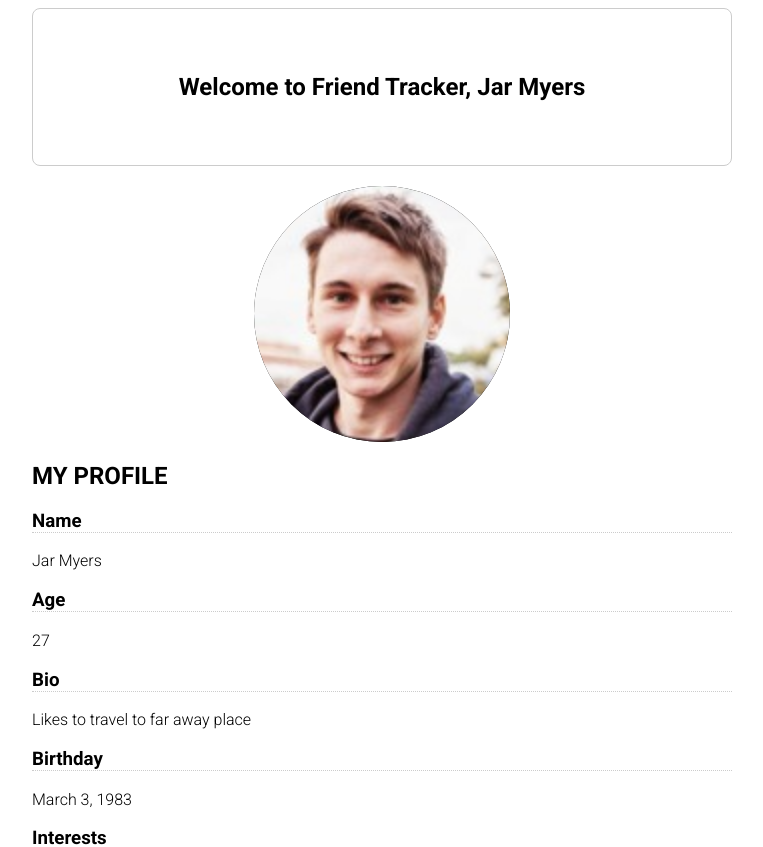
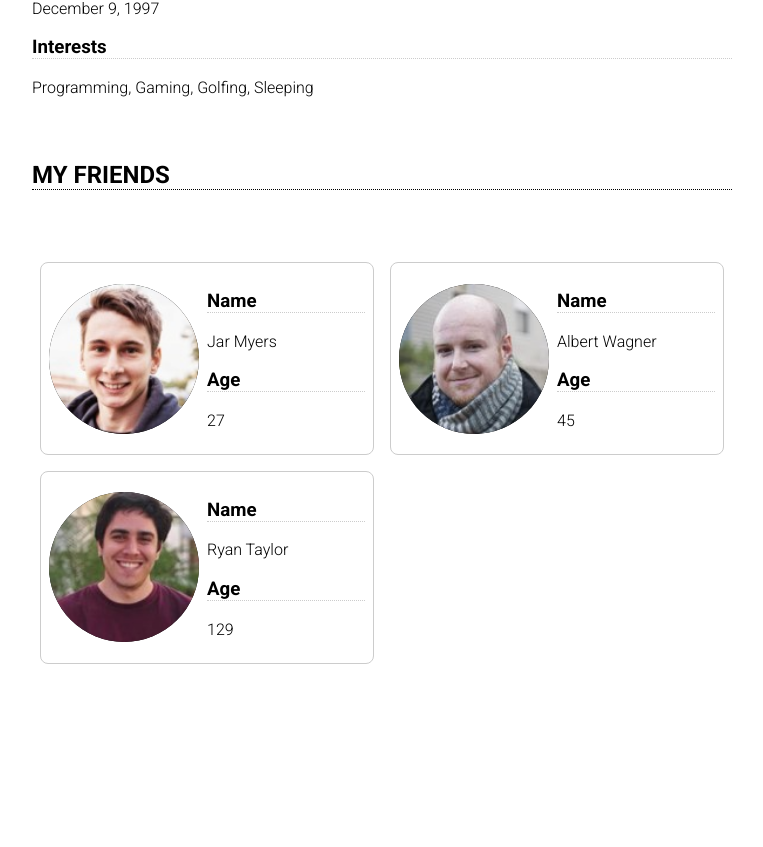
Before and after one commit to brettshackett/friend-tracker, a React (Create React App) app: page / in a window 1280 px wide. Shown: the part 973-1820 px from the top of the page, without its empty margins (258-1021 px from the left). After the commit the page ends 1645 px from the top, so only its background shows below. Built offline with nearby package versions, Linux system fonts and the light colour scheme.

Commit message:
added PropTypes and introduced to event handling

```diff
--- a/package.json
+++ b/package.json
@@ -34,5 +34,8 @@
       "last 1 firefox version",
       "last 1 safari version"
     ]
+  },
+  "devDependencies": {
+    "prop-types": "^15.8.1"
   }
 }
--- a/src/App.css
+++ /dev/null
@@ -1,4 +0,0 @@
-.content-container{
-  margin: auto;
-  max-width: 700px;
-}
--- a/src/App.js
+++ b/src/App.js
@@ -1,21 +1,29 @@
-import './App.css';
+import styles from  './App.module.css';
 import { ProfileInfo } from './ProfileInfo';
 import { WelcomeMessage } from './Welcome';
 import { myProfileData, friendsData } from './data';
+import { PersonCard } from './PersonCard';
 
 export const App = () => {
   return(
     <>
     <h1>Friend Tracker</h1>
-    <div className='content-container'>
-      <WelcomeMessage name={myProfileData.name} />
+    <div className={styles.contentContainer}>
+      <WelcomeMessage name= {myProfileData.name} />
+      <h2 className = {styles.contentHeading}>My Profile</h2>
       <ProfileInfo person={myProfileData} />
-      <WelcomeMessage name={friendsData[0].name} />
-      <ProfileInfo person={friendsData[0]} />
-      <WelcomeMessage name={friendsData[1].name} />
-      <ProfileInfo person={friendsData[1]} />
-      <WelcomeMessage name={friendsData[2].name} />
-      <ProfileInfo person={friendsData[2]} />
+      <h2 className = {styles.contentHeading}>My Friends</h2>
+      <div className = {styles.peopleList}>
+        <div className = {styles.peopleListItem}>
+          <PersonCard person = {friendsData[0]} />
+        </div>
+        <div className = {styles.peopleListItem}>
+          <PersonCard person = {friendsData[1]} />
+        </div>
+        <div className = {styles.peopleListItem}>
+          <PersonCard person = {friendsData[2]} />
+        </div>
+      </div>
     </div>
     </>
   )
--- /dev/null
+++ b/src/App.module.css
@@ -0,0 +1,21 @@
+.contentContainer{
+  margin: auto;
+  max-width: 700px;
+}
+
+.contentHeading{
+  border-bottom: 1px dotted black;
+  margin: 64px 0;
+  text-transform: uppercase;
+}
+
+.peopleList{
+  display: flex;
+  flex-wrap: wrap;
+}
+
+.peopleListItem{
+  box-sizing: border-box;
+  padding: 8px;
+  width: 50%;
+}
--- /dev/null
+++ b/src/PersonCard.js
@@ -0,0 +1,35 @@
+import styles from './PersonCard.module.css';
+import PropTypes from 'prop-types';
+
+const PersonCard = ({
+    person: { profilePicUrl, name, age }
+}) => {
+    return (
+        <div className = {styles.card}>
+            <div className = {styles.profilePicLeft}>
+                <div className = {styles.profilePicWrap}>
+                    <img
+                        className = {styles.profilePic}
+                        src = {profilePicUrl}
+                        alt = "" />
+                </div>
+            </div>
+            <div className = {styles.cardDetails}>
+                <h3>Name</h3>
+                <p>{name}</p>
+                <h3>Age</h3>
+                <p>{age}</p>
+            </div>
+        </div>
+    )
+}
+
+PersonCard.propTypes = {
+    person: PropTypes.shape({
+        name: PropTypes.string.isRequired,
+        profilePicUrl: PropTypes.string,
+        age: PropTypes.number
+    }).isRequired,
+};
+
+export {PersonCard};
--- /dev/null
+++ b/src/PersonCard.module.css
@@ -0,0 +1,30 @@
+.card{
+    border: 1px solid #ccc;
+    border-radius: 8px;
+    display: flex;
+    padding: 8px;
+}
+
+.profilePicLeft{
+    align-items: center;
+    flex: 1;
+    display: flex;
+}
+
+.profilePicWrap{
+    width: 150px;
+    height: 150px;
+    border-radius: 50%;
+    overflow: hidden;
+    background-color: black;
+    display: inline-block;
+    vertical-align: middle;
+}
+
+.profilePic{
+    width: 100%;
+}
+
+.cardDetails{
+    flex: 1;
+}
--- a/src/ProfileInfo.js
+++ b/src/ProfileInfo.js
@@ -1,31 +1,47 @@
-import './ProfileInfo.css';
+import PropTypes from 'prop-types'
+import styles from './ProfileInfo.module.css';
 
-export const ProfileInfo = ({
+const ProfileInfo = ({
     person: { profilePicUrl, name, age, bio, dob, interests }
 }) => {
     // props destructered
-
+    const displaySummary = message =>{
+        alert(`${name} is ${age} years old. ${message}`)
+    }
     return (
         <>
-        <div className="profile-pic-container">
-            <div className="profile-pic-wrap">
+        <div className={styles.profilePicContainer}>
+            <div className={styles.profilePicWrap}>
                 <img
-                className='profile-pic'
+                className={styles.profilePic}
                 src= {profilePicUrl}
                 alt={`${name} smiling`} />
             </div>
         </div>
-            <h2 className="content-heading">My Profile</h2>
-            <h3>Name</h3>
-            <p>{name}</p>
-            <h3>Age</h3>
-            <p>{age}</p>
-            <h3>Bio</h3>
-            <p>{bio}</p>
-            <h3>Birthday</h3>
-            <p>{dob}</p>
-            <h3>Interests</h3>
-            <p>{interests.join(', ')}</p>
+        <button onClick={() => displaySummary('Hi there.')}>Display Summary</button>
+        <h3 className = {styles.detailHeading}>Name</h3>
+        <p>{name}</p>
+        <h3 className = {styles.detailHeading}>Age</h3>
+        <p>{age}</p>
+        <h3 className = {styles.detailHeading}>Bio</h3>
+        <p>{bio}</p>
+        <h3 className = {styles.detailHeading}>Birthday</h3>
+        <p>{dob}</p>
+        <h3 className = {styles.detailHeading}>Interests</h3>
+        <p>{interests.join(', ')}</p>
         </>
       );
 }
+
+ProfileInfo.propTypes = {
+    person: PropTypes.shape({
+        name: PropTypes.string.isRequired,
+        profilePicUrl: PropTypes.string,
+        age: PropTypes.number,
+        bio: PropTypes.string,
+        dob: PropTypes.string,
+        interests: PropTypes.arrayOf(PropTypes.string).isRequired
+    }).isRequired,
+}
+
+export {ProfileInfo}
--- a/src/ProfileInfo.css
+++ b/src/ProfileInfo.module.css
@@ -2,16 +2,12 @@ h3{
     border-bottom: 1px dotted #ccc;
 }
 
-.content-heading{
-    text-transform: uppercase;
-}
-
-.profile-pic-container{
+.profilePicContainer{
     display: flex;
     justify-content: center;
 }
 
-.profile-pic-wrap{
+.profilePicWrap{
     width:256px;
     height: 256px;
     border-radius: 50%;
@@ -21,6 +17,10 @@ h3{
     vertical-align: middle;
 }
 
-.profile-pic{
+.profilePic{
     width: 100%;
 }
+
+.detailHeading{
+    border-bottom: 1px dotted #ccc;
+}
--- a/src/Welcome.js
+++ b/src/Welcome.js
@@ -1,9 +1,15 @@
-// import { myProfileData } from "./data"
-import './Welcome.css'
+import PropTypes from 'prop-types';
+import styles from './Welcome.module.css';
 
 
-export const WelcomeMessage = ({name}) => {
+const WelcomeMessage = ({name}) => {
     return(
-            <h2 className="welcome-message">Welcome to Friend Tracker, {name}</h2>
-    )
+            <h2 className={styles.welcomeMessage}>Welcome to Friend Tracker, {name}</h2>
+    );
+};
+
+WelcomeMessage.propTypes = {
+    name: PropTypes.string.isRequired,
 }
+
+export { WelcomeMessage };
--- a/src/Welcome.css
+++ b/src/Welcome.module.css
@@ -1,4 +1,4 @@
-.welcome-message{
+.welcomeMessage{
     border: 1px solid #ccc;
     border-radius: 8px;
     padding: 64px;
```
Also changed, not shown: event-handling.html (added, +13 -0 lines).
